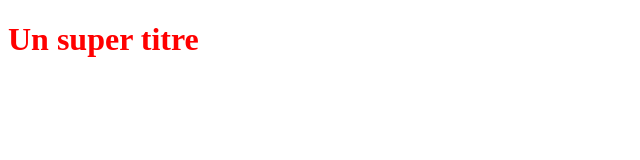
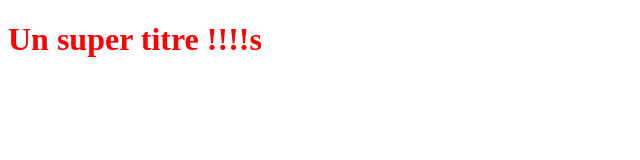
Before and after one commit to jadeloriau/Git, a plain HTML site: page index.html in a window 1280 px wide. Shown: the full height of the page, 0-640 px from the left. Drawn offline with Linux system fonts and the light colour scheme.

Commit message:
modification index

```diff
--- a/index.html
+++ b/index.html
@@ -5,6 +5,6 @@
    <link rel="stylesheet" type="text/css" href="style.css">
 </head>
 <body>
-   <h1>Un super titre</h1>
+   <h1>Un super titre !!!!s</h1>
 </body>
 </html>
```
